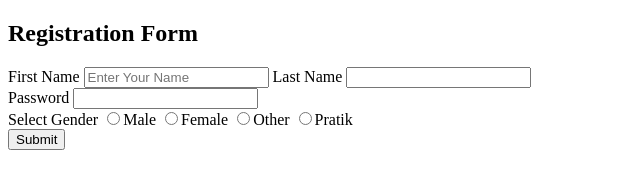
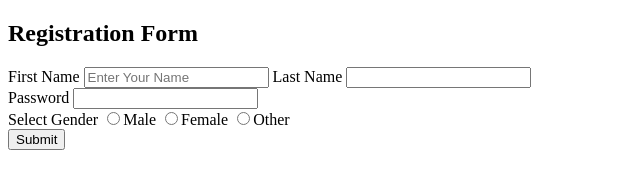
Before and after one commit to Moradiyaconsultancy/moradiyaconsultancy, a plain HTML site: page index.html in a window 1280 px wide. Shown: the full height of the page, 0-640 px from the left. Drawn offline with Linux system fonts and the light colour scheme.

Commit message:
Revert "Update index.html"
This reverts commit f47b89d10da529649290f63829c53d3885fcbf6f.

```diff
--- a/index.html
+++ b/index.html
@@ -9,8 +9,7 @@ Last Name <input type="text"><br>
 Password <input type="password"> <br>
 Select Gender <input type="radio" name="1">Male
  <input type="radio" name="1">Female
- <input type="radio" name="1">Other
- <input type="radio" name="1">Pratik <br>
+ <input type="radio" name="1">Other <br>
 <button type=submit value="submit">Submit
 </button>
 </form>
```
